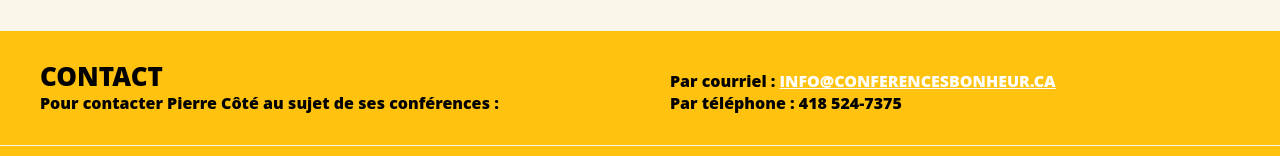
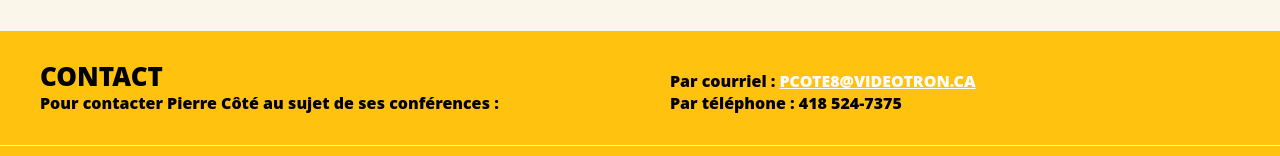
Before and after one commit to santerref/conferencesbonheur.github.io, a website: page index.html in a window 1280 px wide. Shown: the part 1314-1470 px from the top of the page. Drawn offline with nearby package versions, Linux system fonts and the light colour scheme; some packages are replaced by stand-ins of ours; a script that the page names is missing.

Commit message:
Modify email

```diff
--- a/index.html
+++ b/index.html
@@ -294,7 +294,7 @@
                 <div class="columns__col columns__col--bottom">
                     <p class="stronger">
                         Par courriel : <a class="link link--email"
-                                          href="mailto:info@conferencesbonheur.ca">info@conferencesbonheur.ca</a><br>
+                                          href="mailto:pcote8@videotron.ca">pcote8@videotron.ca</a><br>
                         Par téléphone : <a class="link link--phone" href="tel:4185247375">418 524-7375</a>
                     </p>
                 </div>
```
